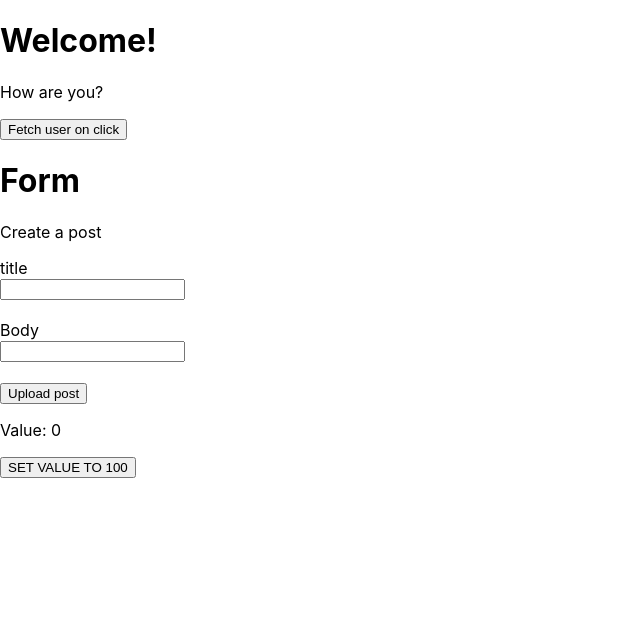
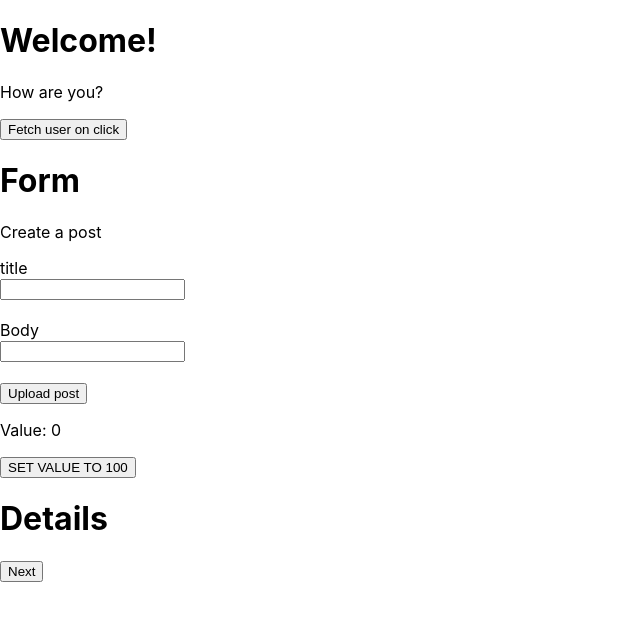
Before and after one commit to MuriloDutra/react-with-typescript-docs, a React (Create React App) app: page / in a window 1280 px wide. Shown: the top 620 px of the page, without its empty margins (0-640 px from the left). Built offline with nearby package versions, Linux system fonts and the light colour scheme.

Commit message:
Using Union Types

```diff
--- a/src/App.tsx
+++ b/src/App.tsx
@@ -9,7 +9,10 @@
   subText?: string;
 }
 
+type CheckoutStep = "Details" | "Shipping" | "Payment";
+
 function App({ headerText, extraText, subText = "How are you?" }: AppProps) {
+  const [checkoutStep, setCheckoutStep] = useState<CheckoutStep>("Details");
   const [user, setUser] = useState<User | null>(null);
   const { state, dispatch } = useContext(InputValueContext);
 
@@ -42,6 +45,24 @@
       <button onClick={() => dispatch({ type: "SET_INPUT_VALUE_TO_100" })}>
         SET VALUE TO 100
       </button>
+
+      {checkoutStep === "Details" && (
+        <>
+          <h1>Details</h1>
+          <button type="button" onClick={() => setCheckoutStep("Shipping")}>
+            Next
+          </button>
+        </>
+      )}
+      {checkoutStep === "Shipping" && (
+        <>
+          <h1>Shipping</h1>
+          <button type="button" onClick={() => setCheckoutStep("Payment")}>
+            Next
+          </button>
+        </>
+      )}
+      {checkoutStep === "Payment" && <h1>Payment</h1>}
     </>
   );
 }
```
